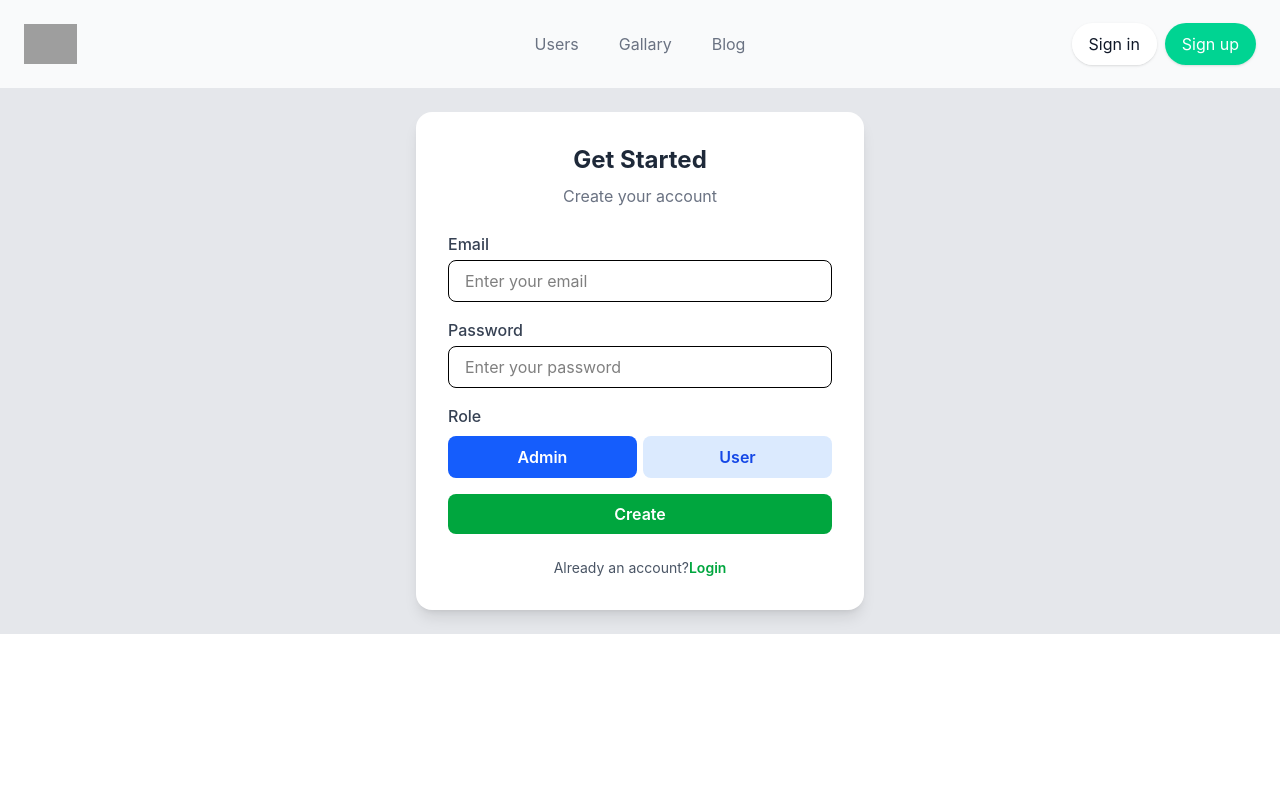
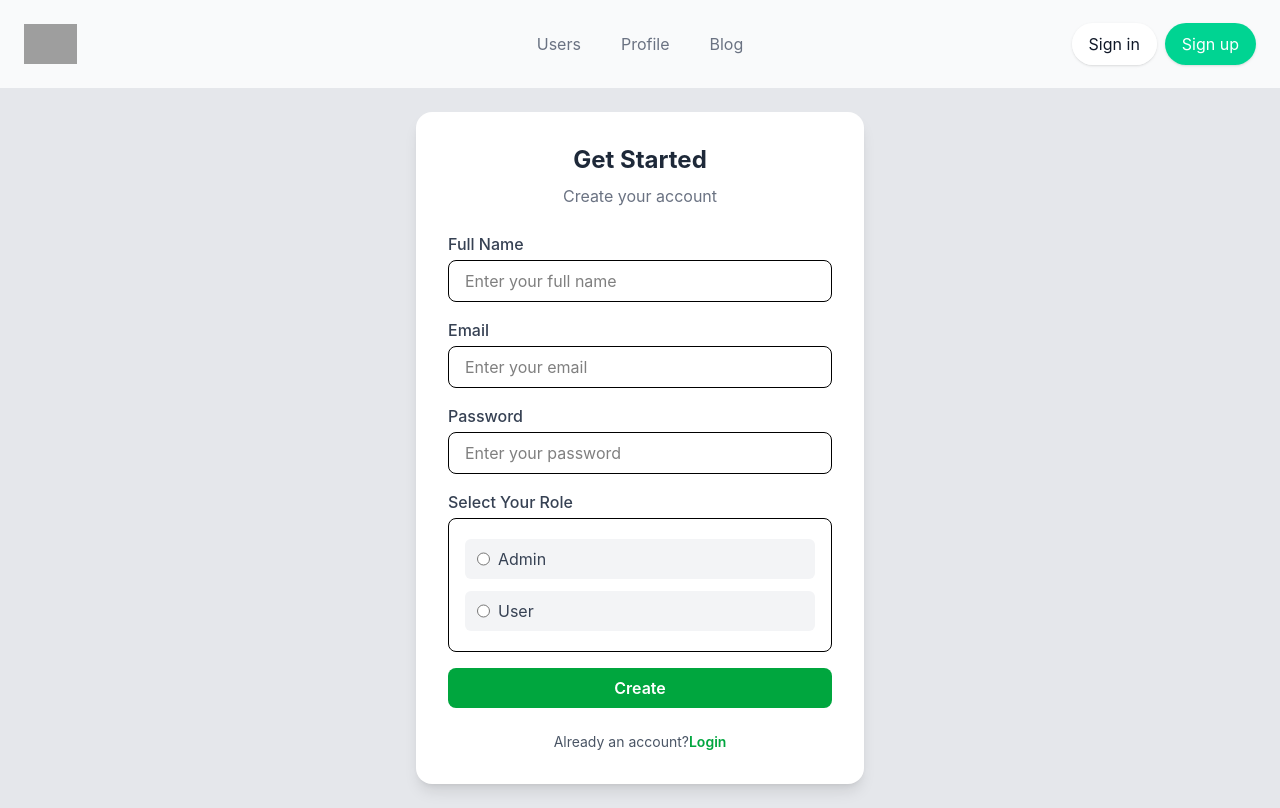
Before and after one commit to Jalal-ali/Authentication_Frontend_Boilerplate, a React (Vite) app: page /register in a window 1280 px wide. Built offline with nearby package versions, Linux system fonts and the light colour scheme; no server answers; grey boxes are pictures that could not be loaded.

Commit message:
functionality modified

```diff
--- a/src/api/authApi.js
+++ b/src/api/authApi.js
@@ -1,6 +1,5 @@
 const baseUrl = import.meta.env.VITE_API_URL;
 import axios from "axios";
-
 
 const login = async (email, password) => {
     // eslint-disable-next-line no-useless-catch
@@ -15,10 +14,10 @@ const login = async (email, password) => {
     }
 }
 // register
-const register = async (email, password, role) => {
+const register = async (email, password, role, fullName) => {
     try {
         const res = await axios.post(`${baseUrl}/register`, {
-            email, password, role
+            email, password, role, fullName
         });
         return res
     } catch (err) {
@@ -40,4 +39,18 @@ const fetchUsers = async () => {
         throw err.response?.data?.message;
     }
 }
-export { login, register, fetchUsers };
+// get authenticated user
+const fetchAuthUser = async () => {
+    const token = localStorage.getItem("token");
+    try{
+        const res = await axios.get(`${baseUrl}/user`, {
+            headers : {
+                Authorization : `bearer ${token}`
+            }
+        });
+        return res
+    }catch(err){
+        throw err.response?.data?.message;
+    }
+}
+export { login, register, fetchUsers, fetchAuthUser };
--- a/src/components/Header.jsx
+++ b/src/components/Header.jsx
@@ -60,11 +60,11 @@ const Header = () => {
                             </li>
                             <li>
                                 <Link
-                                    to="#"
+                                    to="/profile"
                                     className="text-base font-normal text-gray-500 list-none hover:text-gray-900"
                                     target=""
                                 >
-                                    Gallary
+                                    Profile
                                 </Link>
                             </li>
                             <li>
--- a/src/main.jsx
+++ b/src/main.jsx
@@ -6,6 +6,7 @@ import Layout from './Layout.jsx'
 import Users from './screens/Users.jsx'
 import Login from './screens/Login.jsx'
 import Register from './screens/Register.jsx'
+import Profile from './screens/Profile.jsx'
 
 const router = createBrowserRouter([
   {
@@ -28,6 +29,10 @@ const router = createBrowserRouter([
         path : "/register",
         element : <Register/>
       },
+      {
+        path : "/profile",
+        element : <Profile/>
+      },
 
 
     ]
--- a/src/screens/Login.jsx
+++ b/src/screens/Login.jsx
@@ -1,24 +1,28 @@
 import { useState } from "react";
 import { login } from "../api/authApi";
-import { Link } from "react-router-dom";
+import { Link, useNavigate } from "react-router-dom";
 
 const Login = () => {
     const [email, setEmail] = useState("");
     const [pass, setPass] = useState("");
+    const navigate = useNavigate();
+
 
     // const getVals = () => {
     //     console.log("email:", email);
     //     console.log("password:", pass);
     // }
     const signIn = async () => {
-        try{
+        try {
             const res = await login(email, pass);
-             console.log('Server response:', res.data);
-             console.log('Token:', res.data.token);
-             localStorage.setItem("token", res.data.token);
-             alert(res.data.message);
-             console.log('Server status:', res.status);
-        }catch(err){
+            console.log('Server response:', res.data);
+            console.log('Token:', res.data.token);
+            localStorage.setItem("token", res.data.token);
+            alert(res.data.message);
+            console.log('Server status:', res.status);
+            navigate("/users")
+
+        } catch (err) {
             alert(err);
             console.log(err);
         }
--- /dev/null
+++ b/src/screens/Profile.jsx
@@ -0,0 +1,59 @@
+import { useEffect, useState } from "react"
+import { fetchAuthUser } from "../api/authApi";
+
+const Profile = () => {
+    const [data, setData] = useState({});
+
+    useEffect(() => {
+        const loadUser = async () => {
+            const res = await fetchAuthUser();
+            console.log("Response:", res.data.user);
+            setData(res.data.user);
+
+        };
+        loadUser();
+    }, []);
+
+  return (
+    <>
+      <div className="bg-white overflow-hidden  px-2">
+  <div className="px-4 py-5 sm:px-6">
+    <h3 className="text-lg leading-6 font-medium text-gray-900">
+      User Profile
+    </h3>
+  </div>
+  <div className="border-2 border-slate-300 px-4 py-5 sm:p-0 rounded-lg">
+    <dl className="sm:divide-y sm:divide-gray-200">
+      <div className="py-3 sm:py-5 sm:grid sm:grid-cols-3 sm:gap-4 sm:px-6">
+        <dt className="text-sm font-medium text-gray-500">Full name</dt>
+        <dd className="mt-1 text-sm text-gray-900 sm:mt-0 sm:col-span-2">
+          John Doe
+        </dd>
+      </div>
+      <div className="py-3 sm:py-5 sm:grid sm:grid-cols-3 sm:gap-4 sm:px-6">
+        <dt className="text-sm font-medium text-gray-500">Email address</dt>
+        <dd className="mt-1 text-sm text-gray-900 sm:mt-0 sm:col-span-2">
+          {data.email}
+        </dd>
+      </div>
+      <div className="py-3 sm:py-5 sm:grid sm:grid-cols-3 sm:gap-4 sm:px-6">
+        <dt className="text-sm font-medium text-gray-500">ID</dt>
+        <dd className="mt-1 text-sm text-gray-900 sm:mt-0 sm:col-span-2">
+          {data._id}
+        </dd>
+      </div>
+      <div className="py-3 sm:py-5 sm:grid sm:grid-cols-3 sm:gap-4 sm:px-6">
+        <dt className="text-sm font-medium text-gray-500">Role</dt>
+        <dd className="mt-1 text-sm text-gray-900 sm:mt-0 sm:col-span-2">
+          {data.role}
+        </dd>
+      </div>
+    </dl>
+  </div>
+</div>
+
+    </>
+  )
+}
+
+export default Profile
--- a/src/screens/Register.jsx
+++ b/src/screens/Register.jsx
@@ -1,22 +1,27 @@
 import { useState } from "react";
 import { register } from "../api/authApi";
-import { Link } from "react-router-dom";
+import { Link, useNavigate } from "react-router-dom";
 
 const Register = () => {
     const [email, setEmail] = useState("");
     const [pass, setPass] = useState("");
     const [role, setRole] = useState("");
-     const signUp = async () => {
-        try{
-            const res = await register(email, pass, role);
-             console.log('Server response:', res.data);
-        }catch(err){
+    const [fullName, setFullName] = useState("");
+    const navigate = useNavigate();
+    const signUp = async () => {
+        try {
+            const res = await register(email, pass, role, fullName);
+            console.log('Server response:', res.data);
+            alert(res.data.message);
+            navigate("/login")
+
+        } catch (err) {
             alert(err);
             console.log(err);
         }
     }
-  return (
-      <>
+    return (
+        <>
             <section className="max-w-7xl mx-auto px-4 py-6 sm:px-6 lg:px-8 bg-gray-200">
                 <div className="bg-white mx-auto shadow-lg rounded-2xl p-8 w-full max-w-md">
                     {/* Title */}
@@ -30,6 +35,19 @@ const Register = () => {
                             e.preventDefault();
                             signUp();
                         }}>
+                        {/* fullName */}
+                        <div>
+                            <label className="block text-gray-700 font-medium mb-1">Full Name</label>
+                            <input
+                                onChange={(e) => {
+                                    setFullName(e.target.value);
+                                }}
+                                type="text"
+                                required
+                                placeholder="Enter your full name"
+                                className="w-full px-4 py-2 border rounded-lg focus:outline-none focus:ring-2 focus:ring-blue-500"
+                            />
+                        </div>
                         {/* Email */}
                         <div>
                             <label className="block text-gray-700 font-medium mb-1">Email</label>
@@ -38,6 +56,7 @@ const Register = () => {
                                     setEmail(e.target.value);
                                 }}
                                 type="email"
+                                required
                                 placeholder="Enter your email"
                                 className="w-full px-4 py-2 border rounded-lg focus:outline-none focus:ring-2 focus:ring-blue-500"
                             />
@@ -50,36 +69,39 @@ const Register = () => {
                                     setPass(e.target.value);
                                 }}
                                 type="password"
+                                required
                                 placeholder="Enter your password"
                                 className="w-full px-4 py-2 border rounded-lg focus:outline-none focus:ring-2 focus:ring-blue-500"
                             />
                         </div>
                         {/* Role  */}
-                        <div>
-                            <label className="block text-gray-700 font-medium mb-1">Role</label>
-                            <div className="flex gap-1.5 my-2">
-                            <button type="button" onClick={() => {
-                                setRole("admin");
-                                console.log(role);
+                        <div className="w-full mx-auto max-w-2xl">
+                            <h4 className="text-gray-700 font-medium mb-1">Select Your Role</h4>
 
-                                }} className="w-full py-2 border border-transparent font-semibold rounded-lg text-white bg-blue-600 hover:bg-blue-700">
-                                Admin
-                            </button>
-                            <button type="button" onClick={() => {
-                                setRole("user");
-                                console.log(role);
-                            }} className="w-full border border-transparent font-semibold rounded-lg text-blue-700 bg-blue-100 hover:bg-blue-200">
-                                User
-                            </button>
+                            <div className="rounded-lg border py-2 px-4">
+                                <label className="flex bg-gray-100 text-gray-700 rounded-md px-3 py-2 my-3 hover:bg-indigo-300 cursor-pointer">
+                                    <input
+                                        type="radio"
+                                        name="role"
+                                        value="admin"
+                                        checked={role === "admin"}
+                                        onChange={(e) => setRole(e.target.value)}
+                                        required
+                                    />
+                                    <span className="pl-2">Admin</span>
+                                </label>
+
+                                <label className="flex bg-gray-100 text-gray-700 rounded-md px-3 py-2 my-3 hover:bg-indigo-300 cursor-pointer">
+                                    <input
+                                        type="radio"
+                                        name="role"
+                                        value="user"
+                                        checked={role === "user"}
+                                        onChange={(e) => setRole(e.target.value)}
+                                    />
+                                    <span className="pl-2">User</span>
+                                </label>
                             </div>
-                            {/* <input
-                                onChange={(e) => {
-                                    setRole(e.target.value);
-                                }}
-                                type="password"
-                                placeholder="Enter your role"
-                                className="w-full px-4 py-2 border rounded-lg focus:outline-none focus:ring-2 focus:ring-blue-500"
-                            /> */}
                         </div>
                         {/* Login Button */}
                         <button
@@ -108,7 +130,7 @@ const Register = () => {
                 </div>
             </section>
         </>
-  )
+    )
 }
 
-export default Register ;
+export default Register;
--- a/src/screens/Users.jsx
+++ b/src/screens/Users.jsx
@@ -9,10 +9,8 @@ const Users = () => {
     const getUsers = async () => {
       try {
         const res = await fetchUsers();
-        console.log(res.data.users);
         setData(res.data.users);
       } catch (err) {
-        alert(err);
         setError(err);
         console.log(err);
 
```
